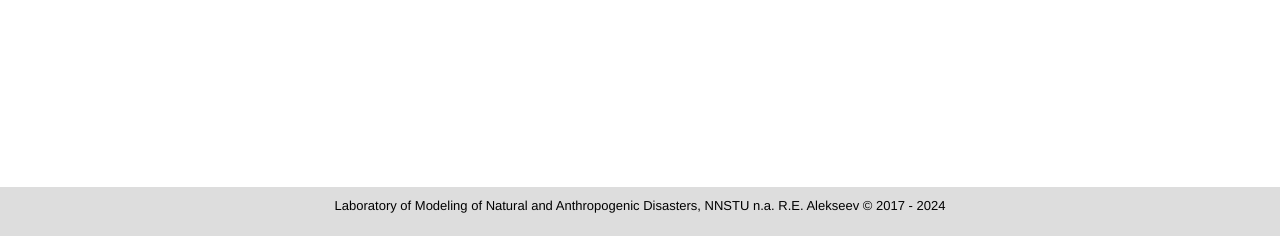
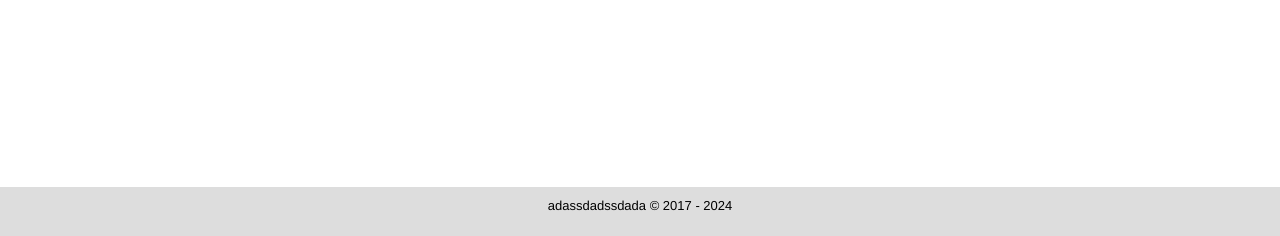
Before and after one commit to nnstu-appmath/lmnad, a Django app: page /ru/conferences/ in a window 1280 px wide. Shown: the part 564-800 px from the top of the page. Run offline with Django 3.2, Linux system fonts and the light colour scheme; data that the repository does not hold is empty; parts of the project's set-up code (start-up, migrations or seed data) failed here and were passed over; some libraries are stand-ins or nearby versions.

Commit message:
Update base.html

```diff
--- a/lmnad/templates/lmnad/base.html
+++ b/lmnad/templates/lmnad/base.html
@@ -118,7 +118,7 @@
 </div>
 <br>
 <footer class="container-fluid text-center">
-  <p>{% trans "Laboratory of Modeling of Natural and Anthropogenic Disasters, NNSTU n.a. R.E. Alekseev" %} © 2017 - {% now "Y" %} </p>
+  <p>{% trans "adassdadssdada" %} © 2017 - {% now "Y" %} </p>
 </footer>
 </body>
 </html>
```
